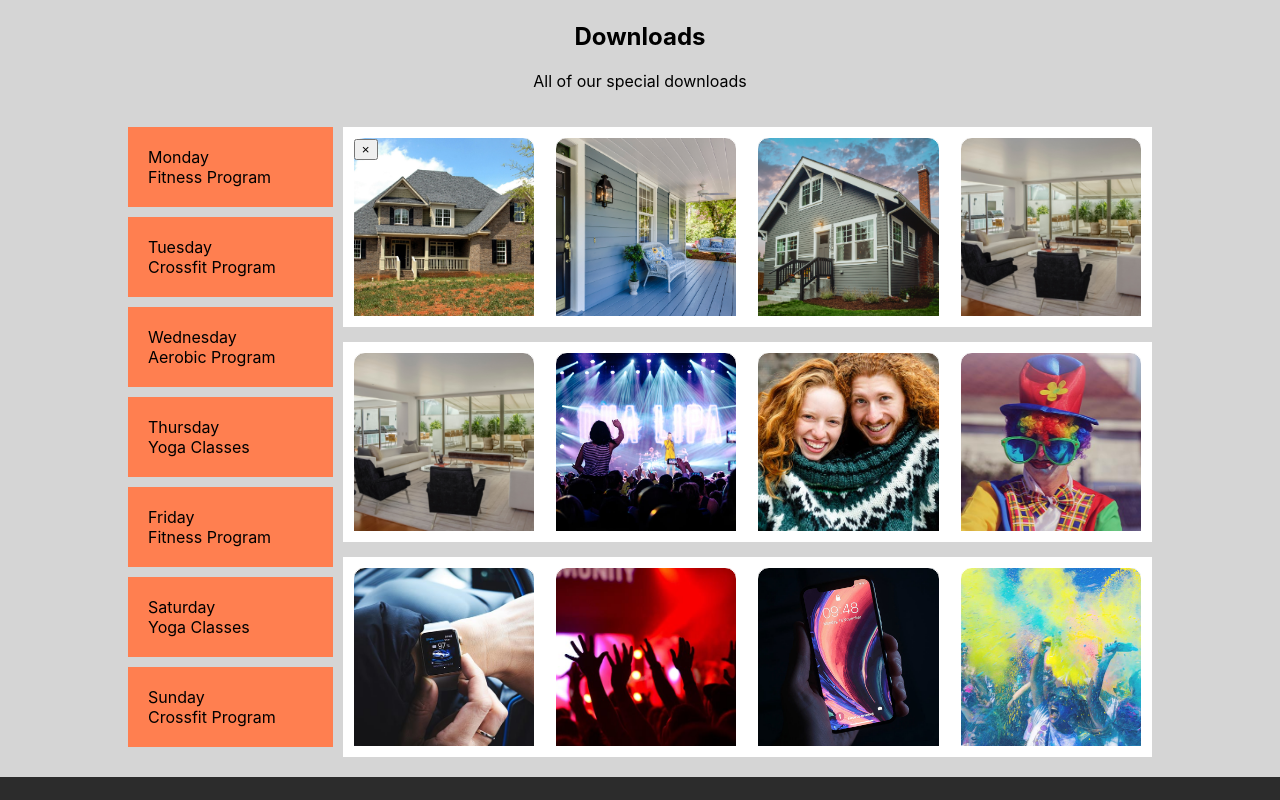
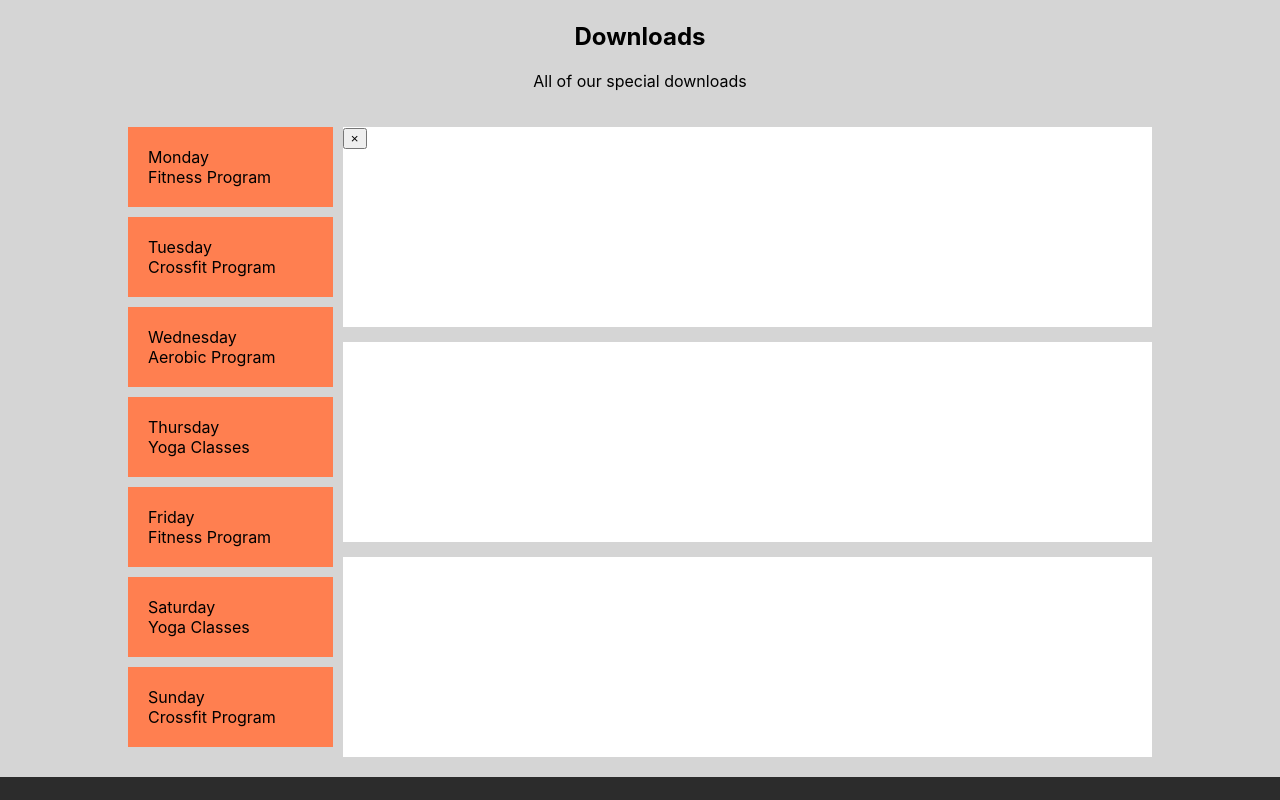
Before and after one commit to DennisRono/cynthiadesign.com, a Next.js app: page / in a window 1280 px wide. Shown: the part 1620-2420 px from the top of the page. Built offline with nearby package versions, Linux system fonts and the light colour scheme.

Commit message:
upgrade and cleanup

```diff
--- a/package.json
+++ b/package.json
@@ -10,7 +10,7 @@
   "dependencies": {
     "@material-ui/core": "^4.11.3",
     "@material-ui/icons": "^4.11.2",
-    "next": "10.1.2",
+    "next": "^12.0.10",
     "react": "17.0.2",
     "react-dom": "17.0.2"
   }
--- a/styles/slim.module.css
+++ b/styles/slim.module.css
@@ -65,7 +65,7 @@
 .slimrightthree{
     display: flex;
 }
-.slimdownloadone,
+/* .slimdownloadone,
 .slimdownloadtwo,
 .slimdownloadthree,
 .slimdownloadfour,
@@ -121,7 +121,7 @@
 }
 .slimdownloadtwelve{
     background-image: url(../public/img/pictwelve.png);
-}
+} */
 
 @media(max-width:980px){
     .slim{
```
Also changed, not shown: 2 other files (tests, documents, lock files or other folders).
